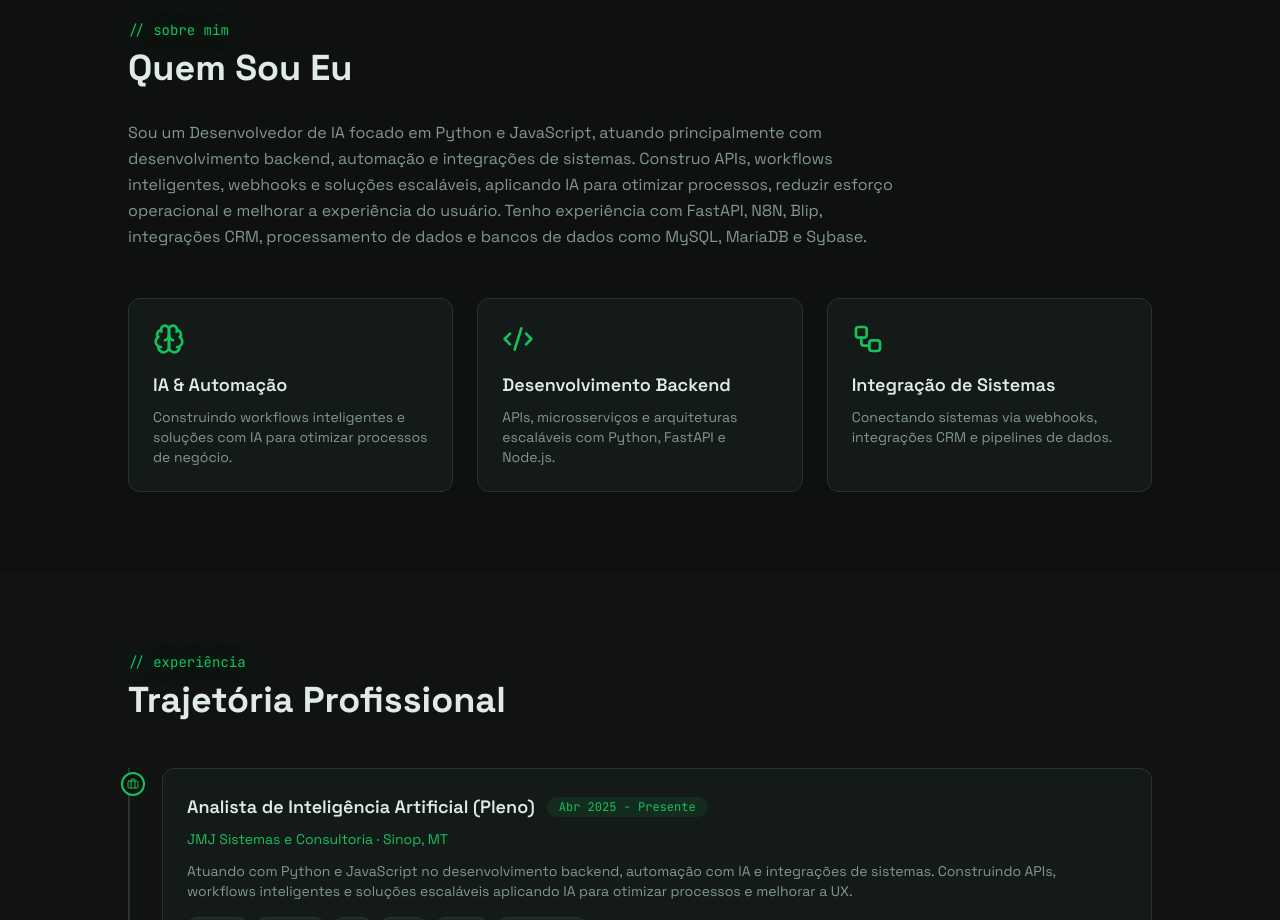
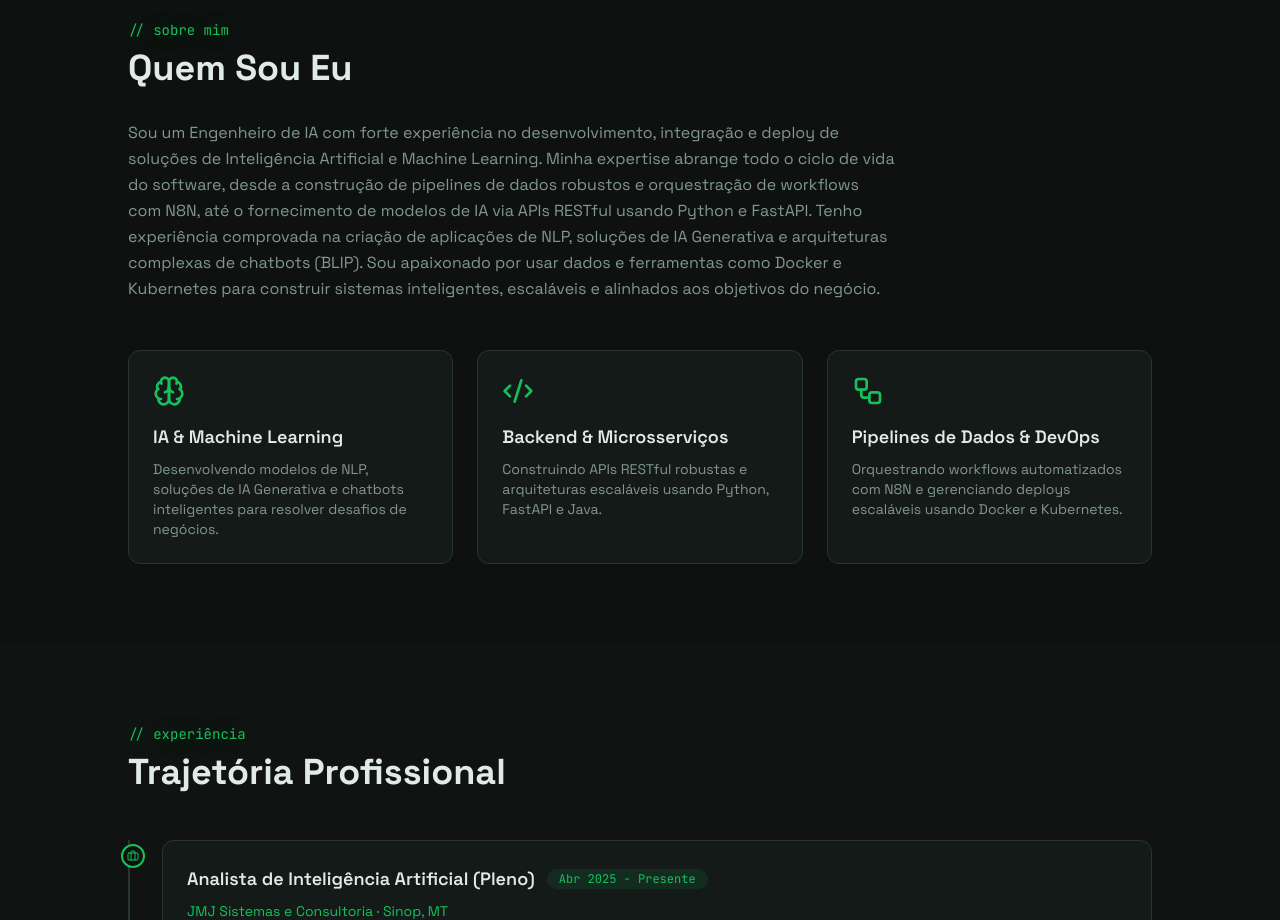
Before and after one commit to JoaoVictorPoloniato/PORTFOLIO, a React (Vite) app: page / in a window 1280 px wide. Shown: the part 860-1780 px from the top of the page. Built offline with nearby package versions, Linux system fonts and the light colour scheme; the HTML template or start-up script is replaced by a standard one.

Commit message:
Fix: Ajust About Me

```diff
--- a/src/components/AboutSection.tsx
+++ b/src/components/AboutSection.tsx
@@ -8,26 +8,26 @@ const AboutSection = () => {
   const highlights = [
     {
       icon: Brain,
-      title: t("AI & Automation", "IA & Automação"),
+      title: t("AI & Machine Learning", "IA & Machine Learning"),
       desc: t(
-        "Building intelligent workflows and AI-driven solutions to optimize business processes.",
-        "Construindo workflows inteligentes e soluções com IA para otimizar processos de negócio."
+        "Developing NLP models, Generative AI solutions, and intelligent chatbots to solve complex business challenges.",
+        "Desenvolvendo modelos de NLP, soluções de IA Generativa e chatbots inteligentes para resolver desafios de negócios."
       ),
     },
     {
       icon: Code2,
-      title: t("Backend Development", "Desenvolvimento Backend"),
+      title: t("Backend & Microservices", "Backend & Microsserviços"),
       desc: t(
-        "APIs, microservices, and scalable architectures with Python, FastAPI, and Node.js.",
-        "APIs, microsserviços e arquiteturas escaláveis com Python, FastAPI e Node.js."
+        "Building robust RESTful APIs and scalable architectures using Python, FastAPI, and Java.",
+        "Construindo APIs RESTful robustas e arquiteturas escaláveis usando Python, FastAPI e Java."
       ),
     },
     {
       icon: Workflow,
-      title: t("System Integration", "Integração de Sistemas"),
+      title: t("Data Pipelines & DevOps", "Pipelines de Dados & DevOps"),
       desc: t(
-        "Connecting systems via webhooks, CRM integrations, and data pipelines.",
-        "Conectando sistemas via webhooks, integrações CRM e pipelines de dados."
+        "Orchestrating automated workflows with N8N and managing scalable deployments using Docker and Kubernetes.",
+        "Orquestrando workflows automatizados com N8N e gerenciando deploys escaláveis usando Docker e Kubernetes."
       ),
     },
   ];
@@ -50,8 +50,8 @@ const AboutSection = () => {
 
           <p className="mb-12 max-w-3xl text-muted-foreground leading-relaxed">
             {t(
-              "I am an AI Developer focused on Python and JavaScript, working mainly with backend development, automation, and system integrations. I build APIs, intelligent workflows, webhooks, and scalable solutions, applying AI to optimize processes, reduce operational effort, and improve user experience. I have experience with FastAPI, N8N, Blip, CRM integrations, data processing, and databases such as MySQL, MariaDB, and Sybase.",
-              "Sou um Desenvolvedor de IA focado em Python e JavaScript, atuando principalmente com desenvolvimento backend, automação e integrações de sistemas. Construo APIs, workflows inteligentes, webhooks e soluções escaláveis, aplicando IA para otimizar processos, reduzir esforço operacional e melhorar a experiência do usuário. Tenho experiência com FastAPI, N8N, Blip, integrações CRM, processamento de dados e bancos de dados como MySQL, MariaDB e Sybase."
+              "I am an AI Engineer with a strong background in developing, integrating, and deploying Artificial Intelligence and Machine Learning solutions. My expertise spans the full software lifecycle, from building robust data pipelines and orchestrating workflows with N8N, to serving AI models via RESTful APIs using Python and FastAPI. I have proven experience in designing NLP applications, Generative AI solutions, and complex chatbot architectures (BLIP). I am passionate about leveraging data and tools like Docker and Kubernetes to build intelligent, scalable, and business-aligned systems.",
+              "Sou um Engenheiro de IA com forte experiência no desenvolvimento, integração e deploy de soluções de Inteligência Artificial e Machine Learning. Minha expertise abrange todo o ciclo de vida do software, desde a construção de pipelines de dados robustos e orquestração de workflows com N8N, até o fornecimento de modelos de IA via APIs RESTful usando Python e FastAPI. Tenho experiência comprovada na criação de aplicações de NLP, soluções de IA Generativa e arquiteturas complexas de chatbots (BLIP). Sou apaixonado por usar dados e ferramentas como Docker e Kubernetes para construir sistemas inteligentes, escaláveis e alinhados aos objetivos do negócio."
             )}
           </p>
         </motion.div>
```
